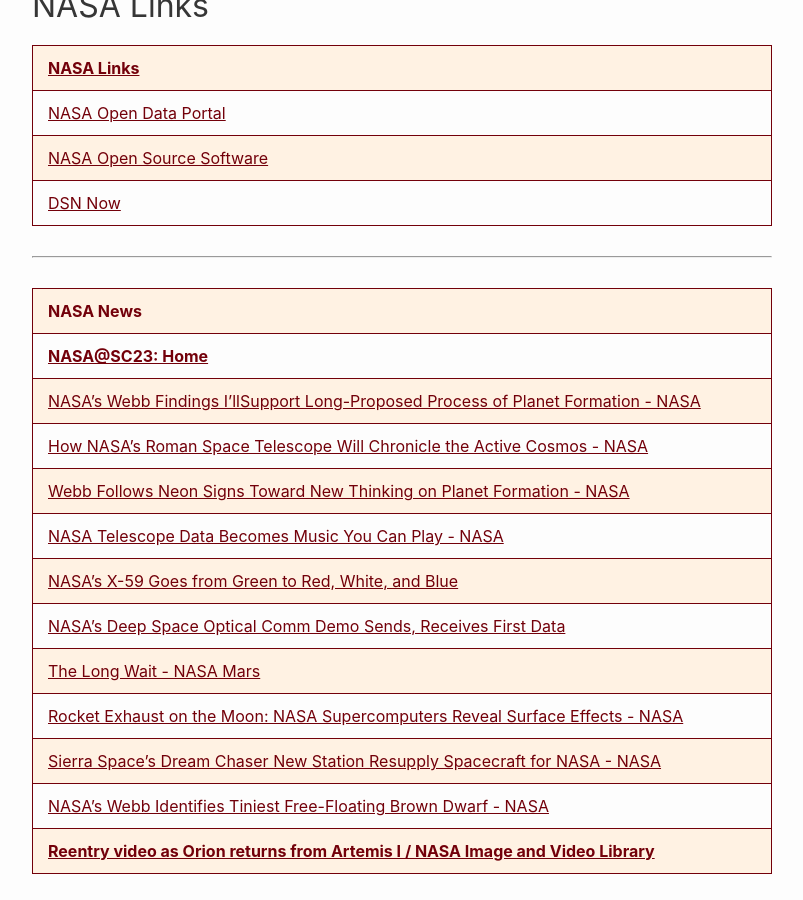
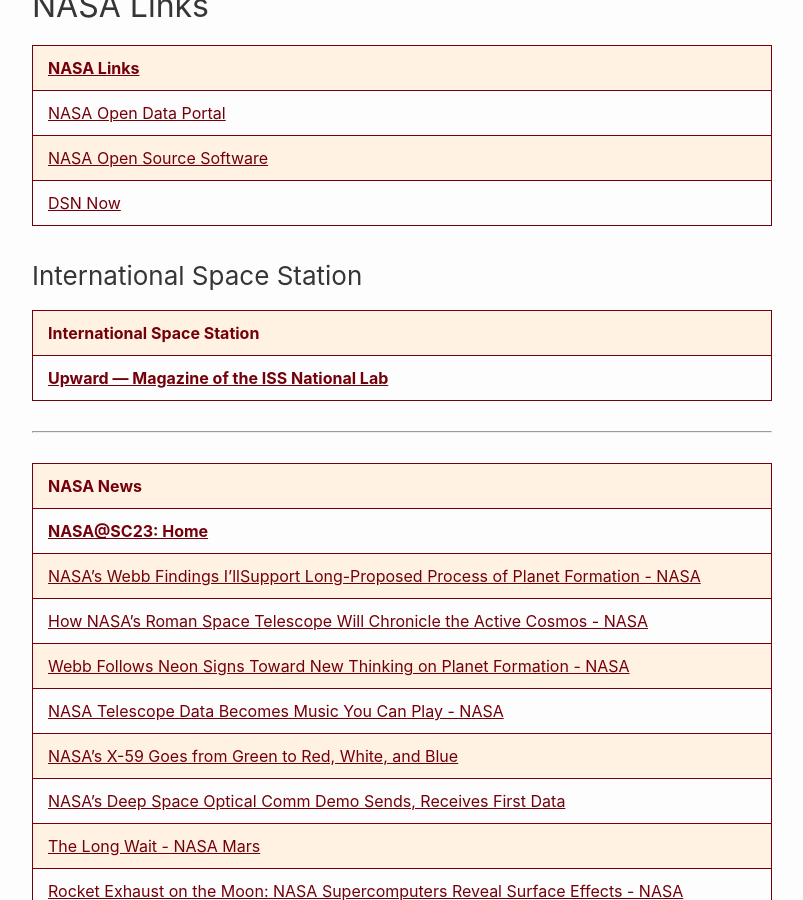
Before and after one commit to RalphHightower/RalphHightower, a Jekyll site: the page built from Government/NASA.md, in a window 1280 px wide and 900 px high, scrolled down 1620 px. Shown: the whole window, without its empty margins (238-1041 px from the left). Built offline with Jekyll 4.4.1, drawn with Linux system fonts in a browser that asks for light colours; our own code applies the rules of GitHub Pages for plain Markdown files.

Commit message:
[docs](doc): NASA(International Space Station magazine)

```diff
--- a/Government/NASA.md
+++ b/Government/NASA.md
@@ -7,6 +7,13 @@
 | [NASA Open Data Portal](https://data.nasa.gov/ ) |
 | [NASA Open Source Software](https://code.nasa.gov/#/ ) |
 | [DSN Now](https://eyes.nasa.gov/dsn/dsn.html ) |
+
+### International Space Station
+
+| International Space Station |
+|---|
+| **[Upward — Magazine of the ISS National Lab](https://www.issnationallab.org/upward/ )** |
+
 
 <hr />
 
```
